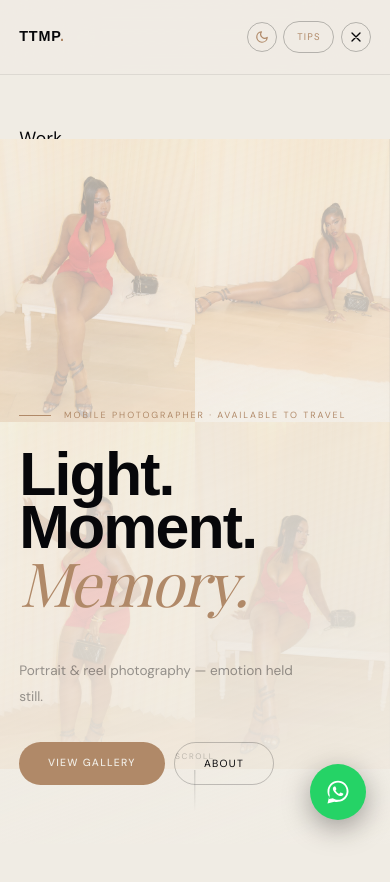
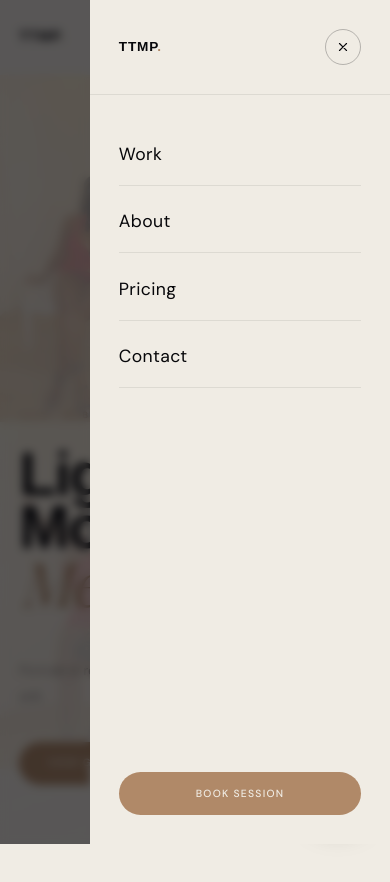
Before and after one commit to moyocodes/LUMEN-Photography-Portfolio, a React (Vite) app: page / in a window 390 px wide. Both pictures are taken after a click on the button 355 px from the left and 36 px from the top of the page. Shown: the top 882 px of the page. Built offline with nearby package versions, Linux system fonts and the light colour scheme; a web font is replaced by a local one.

Commit message:
Rework nav and testimonials section

```diff
--- a/src/components/site/Hero.jsx
+++ b/src/components/site/Hero.jsx
@@ -61,7 +61,7 @@ export function Hero() {
 
   return (
     <div id="hero-zone" ref={zoneRef} className="relative h-[400vh]">
-      <div id="hero-pin" ref={pinRef} className="sticky top-0 h-dvh overflow-hidden">
+      <div id="hero-pin" ref={pinRef} className="sticky top-0 z-0 h-dvh overflow-hidden">
         <img
           id="h-img"
           ref={imgRef}
--- a/src/components/site/Nav.jsx
+++ b/src/components/site/Nav.jsx
@@ -1,4 +1,4 @@
-import { useEffect, useRef, useState } from "react"
+import { useEffect, useState } from "react"
 import { buildWhatsAppLink, DEFAULT_BOOKING_MESSAGE } from "@/lib/whatsapp"
 import { useTheme } from "@/hooks/useTheme"
 
@@ -12,24 +12,12 @@ const LINKS = [
 export function Nav({ onOpenTips }) {
   const [stuck, setStuck] = useState(false)
   const [menuOpen, setMenuOpen] = useState(false)
-  const [navHeight, setNavHeight] = useState(0)
-  const navRef = useRef(null)
   const { theme, toggle } = useTheme()
 
   useEffect(() => {
     const onScroll = () => setStuck(window.scrollY > 60)
     addEventListener("scroll", onScroll, { passive: true })
     return () => removeEventListener("scroll", onScroll)
-  }, [])
-
-  useEffect(() => {
-    const el = navRef.current
-    if (!el) return
-    const update = () => setNavHeight(el.getBoundingClientRect().height)
-    update()
-    const observer = new ResizeObserver(update)
-    observer.observe(el)
-    return () => observer.disconnect()
   }, [])
 
   useEffect(() => {
@@ -41,20 +29,20 @@ export function Nav({ onOpenTips }) {
   }, [menuOpen])
 
   return (
+    <>
       <nav
         id="nav"
-      ref={navRef}
         className={`fixed inset-x-0 top-0 z-[8000] flex items-center justify-between px-[var(--gap)] py-[1.3rem] backdrop-blur-2xl transition-all duration-400 ${
-        stuck || menuOpen
-          ? "bg-bone/90 border-b border-ink/8 shadow-[0_4px_24px_rgba(0,0,0,0.06)]"
-          : "bg-bone/35"
+          stuck
+            ? "bg-background/90 border-b border-foreground/8 shadow-[0_4px_24px_rgba(0,0,0,0.06)]"
+            : "bg-background/35"
         }`}
         style={{ "--gap": "clamp(1.2rem, 3.5vw, 3.5rem)" }}
       >
         <a
           href="#top"
           onClick={() => setMenuOpen(false)}
-        className="font-display text-[0.9rem] font-black tracking-[0.06em] text-ink no-underline"
+          className="font-display text-[0.9rem] font-black tracking-[0.06em] text-foreground no-underline"
           data-cursor-hover
         >
           TTMP<span className="text-rose">.</span>
@@ -66,7 +54,7 @@ export function Nav({ onOpenTips }) {
               key={href}
               href={href}
               data-cursor-hover
-            className="px-[0.9rem] py-[0.5rem] text-[0.62rem] tracking-[0.14em] uppercase text-ink/50 no-underline transition-colors duration-200 hover:text-ink"
+              className="px-[0.9rem] py-[0.5rem] text-[0.62rem] tracking-[0.14em] uppercase text-foreground/50 no-underline transition-colors duration-200 hover:text-foreground"
             >
               {label}
             </a>
@@ -79,7 +67,7 @@ export function Nav({ onOpenTips }) {
             onClick={toggle}
             data-cursor-hover
             aria-label="Toggle light/dark theme"
-          className="flex h-[30px] w-[30px] items-center justify-center rounded-full border border-ink/25 text-rose transition-all duration-200 hover:bg-rose hover:text-bone"
+            className="flex h-[30px] w-[30px] items-center justify-center rounded-full border border-foreground/25 text-rose transition-all duration-200 hover:bg-rose hover:text-background"
           >
             {theme === "light" ? (
               <svg width="14" height="14" viewBox="0 0 24 24" fill="none" stroke="currentColor" strokeWidth="2" strokeLinecap="round" strokeLinejoin="round" aria-hidden="true">
@@ -96,7 +84,7 @@ export function Nav({ onOpenTips }) {
             type="button"
             onClick={onOpenTips}
             data-cursor-hover
-          className="rounded-full border border-ink/25 px-[0.8rem] py-[0.5rem] font-sans text-[0.6rem] tracking-[0.12em] uppercase text-rose transition-all duration-200 hover:bg-rose hover:text-bone md:px-[1.1rem]"
+            className="rounded-full border border-foreground/25 px-[0.8rem] py-[0.5rem] font-sans text-[0.6rem] tracking-[0.12em] uppercase text-rose transition-all duration-200 hover:bg-rose hover:text-background md:px-[1.1rem]"
           >
             Tips
           </button>
@@ -105,7 +93,7 @@ export function Nav({ onOpenTips }) {
             target="_blank"
             rel="noopener noreferrer"
             data-cursor-hover
-          className="hidden rounded-full bg-rose px-[1.3rem] py-[0.55rem] text-[0.6rem] font-medium tracking-[0.12em] uppercase text-bone no-underline transition-colors duration-200 hover:bg-rose-2 sm:inline-block"
+            className="inline-block rounded-full bg-rose px-[0.9rem] py-[0.5rem] text-[0.55rem] font-medium tracking-[0.1em] uppercase text-background no-underline transition-colors duration-200 hover:bg-rose-2 sm:px-[1.3rem] sm:py-[0.55rem] sm:text-[0.6rem] sm:tracking-[0.12em]"
           >
             Book session
           </a>
@@ -115,52 +103,73 @@ export function Nav({ onOpenTips }) {
             data-cursor-hover
             aria-label={menuOpen ? "Close menu" : "Open menu"}
             aria-expanded={menuOpen}
-          className="flex h-[30px] w-[30px] items-center justify-center rounded-full border border-ink/25 text-ink md:hidden"
+            className="flex h-[30px] w-[30px] items-center justify-center rounded-full border border-foreground/25 text-foreground md:hidden"
           >
             <svg width="16" height="16" viewBox="0 0 24 24" fill="none" stroke="currentColor" strokeWidth="2" strokeLinecap="round" strokeLinejoin="round" aria-hidden="true">
-            {menuOpen ? (
+              <path d="M4 7h16M4 12h16M4 17h16" />
+            </svg>
+          </button>
+        </div>
+      </nav>
+
+      <div
+        id="nav-drawer-back"
+        onClick={() => setMenuOpen(false)}
+        className={`fixed inset-0 z-[9050] bg-[rgba(7,7,10,0.65)] backdrop-blur-[5px] transition-opacity duration-400 md:hidden ${
+          menuOpen ? "pointer-events-auto opacity-100" : "pointer-events-none opacity-0"
+        }`}
+      />
+      <div
+        id="nav-drawer"
+        className={`fixed right-0 top-0 bottom-0 z-[9100] flex w-[300px] max-w-[85vw] flex-col overscroll-contain bg-background transition-transform duration-550 ease-[cubic-bezier(0.22,1,0.36,1)] md:hidden ${
+          menuOpen ? "translate-x-0" : "translate-x-full"
+        }`}
+        style={{ paddingTop: "env(safe-area-inset-top)", paddingBottom: "env(safe-area-inset-bottom)" }}
+      >
+        <div className="flex items-center justify-between border-b border-foreground/8 p-[1.8rem]">
+          <span className="font-display text-[0.85rem] font-black tracking-[0.06em] text-foreground">
+            TTMP<span className="text-rose">.</span>
+          </span>
+          <button
+            type="button"
+            onClick={() => setMenuOpen(false)}
+            data-cursor-hover
+            aria-label="Close menu"
+            className="flex h-[36px] w-[36px] items-center justify-center rounded-full border border-foreground/25 text-foreground transition-all duration-200 hover:border-rose hover:text-rose"
+          >
+            <svg width="14" height="14" viewBox="0 0 24 24" fill="none" stroke="currentColor" strokeWidth="2" strokeLinecap="round" strokeLinejoin="round" aria-hidden="true">
               <path d="M18 6 6 18M6 6l12 12" />
-            ) : (
-              <path d="M4 7h16M4 12h16M4 17h16" />
-            )}
             </svg>
           </button>
         </div>
 
-      {menuOpen && (
-        <div
-          className="fixed inset-x-0 bottom-0 z-[7999] flex flex-col overflow-y-auto bg-bone px-[var(--gap)] py-[2rem] md:hidden"
-          style={{ top: navHeight }}
-        >
-          <div className="flex flex-col gap-[0.3rem]">
+        <div className="flex flex-1 flex-col gap-[0.3rem] overflow-y-auto p-[1.8rem]">
           {LINKS.map(([href, label]) => (
             <a
               key={href}
               href={href}
-                onClick={() => {
-                  document.body.style.overflow = ""
-                  setMenuOpen(false)
-                }}
+              onClick={() => setMenuOpen(false)}
               data-cursor-hover
-                className="border-b border-ink/8 py-[1.1rem] text-[1.1rem] tracking-[0.02em] text-ink no-underline"
+              className="border-b border-foreground/8 py-[1.1rem] text-[1.1rem] tracking-[0.02em] text-foreground no-underline"
             >
               {label}
             </a>
           ))}
         </div>
 
+        <div className="p-[1.8rem] pt-0">
           <a
             href={buildWhatsAppLink(DEFAULT_BOOKING_MESSAGE)}
             target="_blank"
             rel="noopener noreferrer"
             onClick={() => setMenuOpen(false)}
             data-cursor-hover
-            className="mt-[2rem] rounded-full bg-rose px-[1.3rem] py-[0.85rem] text-center text-[0.65rem] font-medium tracking-[0.12em] uppercase text-bone no-underline sm:hidden"
+            className="block rounded-full bg-rose px-[1.3rem] py-[0.85rem] text-center text-[0.65rem] font-medium tracking-[0.12em] uppercase text-background no-underline"
           >
             Book session
           </a>
         </div>
-      )}
-    </nav>
+      </div>
+    </>
   )
 }
```
Also changed, not shown: src/components/site/Testimonials.jsx (+59 -16 lines), .claude/settings.json. Lines whose indentation alone changed are shown as unchanged.
